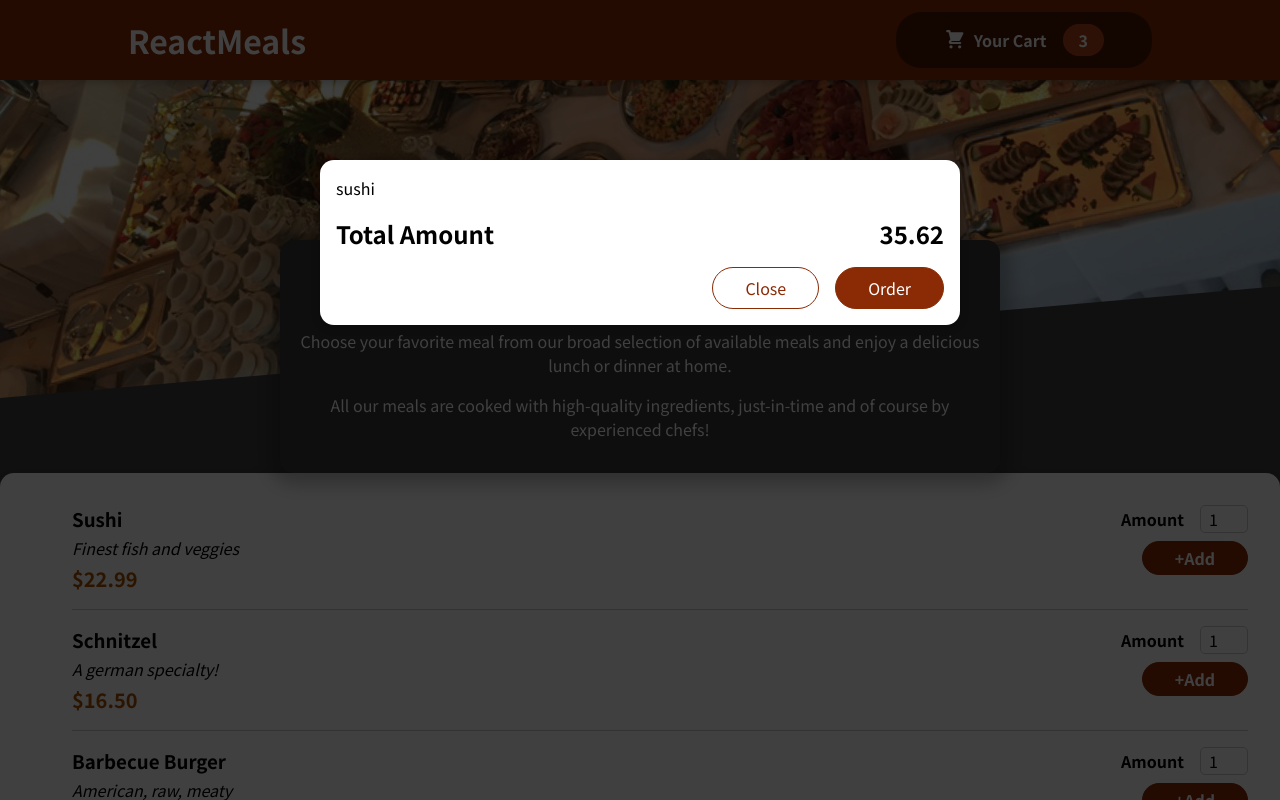
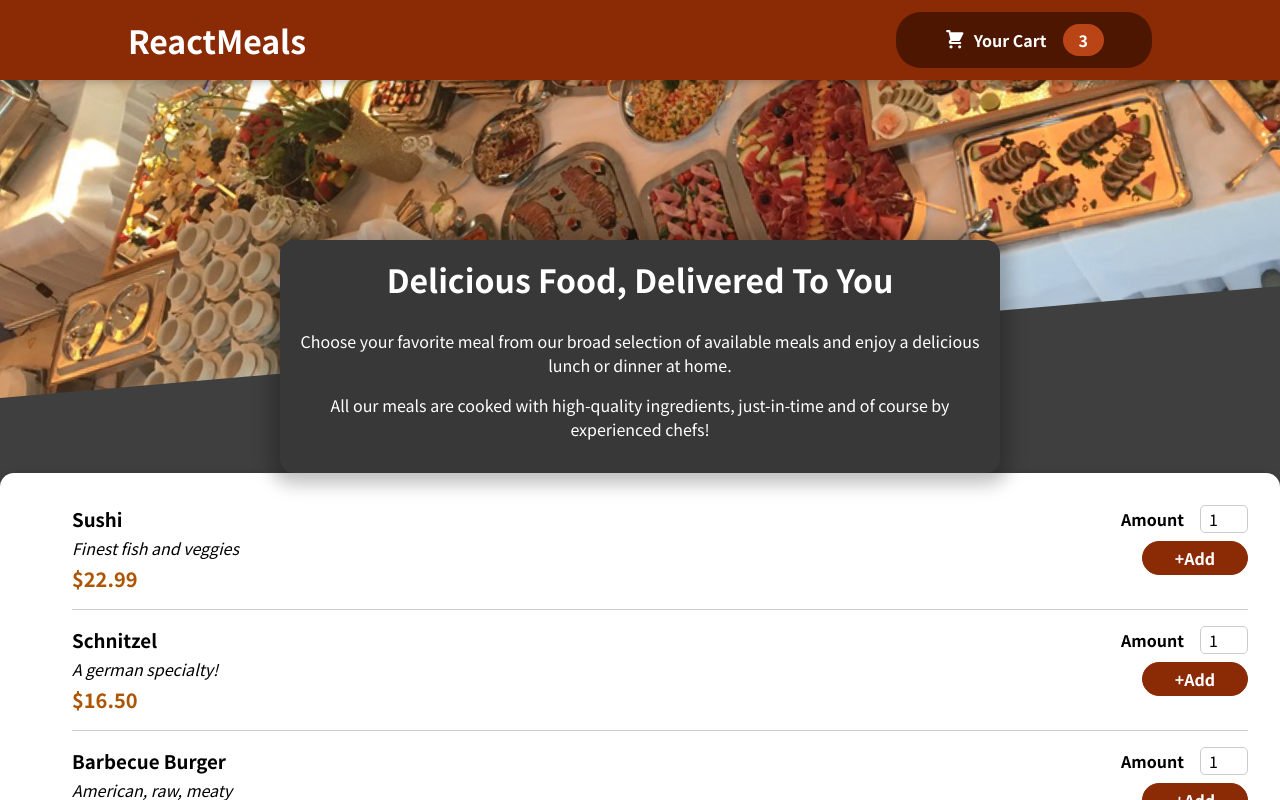
Before and after one commit to Ritik-122/FoodOrdering, a React (Create React App) app: page / in a window 1280 px wide. Shown: the top 800 px of the page. Built offline with nearby package versions, Linux system fonts and the light colour scheme.

Commit message:
"Cart open and close"

```diff
--- a/src/App.js
+++ b/src/App.js
@@ -1,14 +1,22 @@
-import React from 'react'
+import React, { useState } from 'react'
 import Meals from './components/Meal/Meals.js';
 import Cart from './components/Cart/Cart.js';
+
 
 import Header from './components/Layout/Header.js';
 
 function App() {
+  const [cartIsShown,setCartShown]=useState(false)
+  const showCartHandler=()=>{
+    setCartShown(true)
+  }
+  const hideCart=()=>[
+    setCartShown(false)
+  ]
   return (
     <React.Fragment>
-    <Cart />
-    <Header />
+    { cartIsShown &&<Cart onHideCart={hideCart} />}
+    <Header onShowCart={showCartHandler}  />
     <main>
     <Meals />
 
--- a/src/components/Cart/Cart.js
+++ b/src/components/Cart/Cart.js
@@ -13,14 +13,14 @@ export default function Cart(props) {
     </ul>
   );
   return (
-   <Modal>
+   <Modal  onHideCart={props.onHideCart}>
       {cartItem}
       <div className={classes.total}>
         <span>Total Amount</span>
         <span>35.62</span>
       </div>
       <div className={classes.actions}>
-        <button className={classes['button--alt']}>Close</button>
+        <button className={classes['button--alt']} onClick={props.onHideCart}>Close</button>
         <button className={classes.button}>Order</button>
       </div>
       </Modal>
--- a/src/components/Layout/Header.js
+++ b/src/components/Layout/Header.js
@@ -3,12 +3,14 @@ import classes from "../Layout/Header.module.css";
 import HeaderCartButton from "./HeaderCartButton";
 import mealsImg from "../../assets/meals.jpg";
 
-export default function Header() {
+export default function Header(props) {
+
+
   return (
     <React.Fragment>
       <header className={classes.header}>
         <h1>ReactMeals</h1>
-        <HeaderCartButton />
+       <HeaderCartButton onClick={props.onShowCart}/>
       </header>
       <div className={classes["main-image"]}>
         <img src={mealsImg} alt="cart" />
--- a/src/components/Layout/HeaderCartButton.js
+++ b/src/components/Layout/HeaderCartButton.js
@@ -2,10 +2,12 @@ import React from 'react'
 import CartIcon from '../Cart/CartIcon'
 import classes from '../Layout/HeaderCartButton.module.css'
 
-export default function HeaderCartButton() {
+export default function HeaderCartButton(props) {
+
+
   return (
     <React.Fragment>
-        <button className={classes.button}>
+        <button className={classes.button} onClick={props.onClick}>
             <span className={classes.icon}><CartIcon/></span>
             <span>Your Cart</span>
             <span className={classes.badge}>3</span>
--- a/src/components/UI/Modal.js
+++ b/src/components/UI/Modal.js
@@ -3,7 +3,7 @@ import classes from './Modal.module.css'
 import ReactDOM  from 'react-dom'
 
 const Backdrop=(props)=>{
-    return <div className={classes.backdrop}></div>
+    return <div className={classes.backdrop} onClick={props.onHideCart}></div>
 }
 
  const ModalOverlay=(props) =>{
@@ -18,7 +18,7 @@ const portalElement=document.getElementById('overlays')
 const Modal=(props)=>{
     return (
         <React.Fragment>
-            {ReactDOM.createPortal(<Backdrop />,portalElement)}
+            {ReactDOM.createPortal(<Backdrop onHideCart={props.onHideCart}/>,portalElement)}
             {ReactDOM.createPortal(<ModalOverlay >{props.children}</ModalOverlay>,portalElement)}
         </React.Fragment>
     )
```
